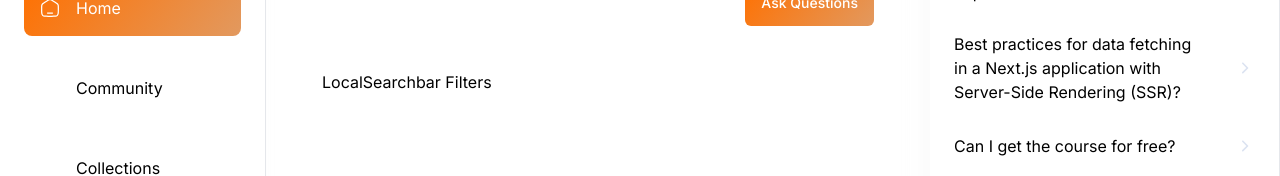
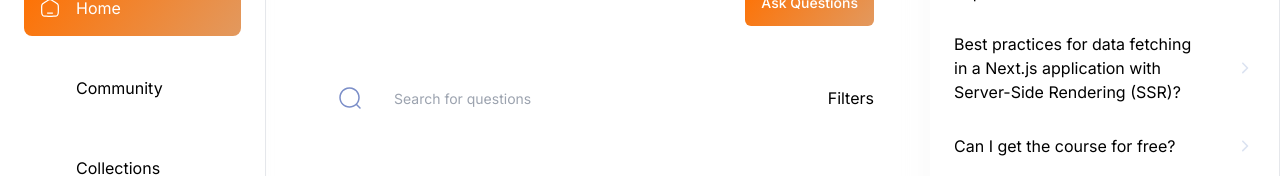
Before and after one commit to prince2167/devoverflow_nextjs13, a Next.js app: page / in a window 1280 px wide. Shown: the part 164-340 px from the top of the page. Built offline with nearby package versions, Linux system fonts and the light colour scheme; no server answers.

Commit message:
add local searchbar

```diff
--- a/app/(root)/(home)/page.tsx
+++ b/app/(root)/(home)/page.tsx
@@ -1,3 +1,4 @@
+import LocalSearchbar from "@/components/shared/search/LocalSearchbar";
 import { Button } from "@/components/ui/button";
 import Link from "next/link";
 
@@ -14,7 +15,14 @@
       </div>
 
       <div className="mt-11 flex justify-between gap-5 max-sm:flex-col sm:items-center">
-        LocalSearchbar Filters
+        <LocalSearchbar
+          route="/"
+          iconPosition="left"
+          imageScr="/assets/icons/search.svg"
+          placeholder="Search for questions"
+          otherClasses="flex-1"
+        />{" "}
+        Filters
       </div>
     </>
   );
--- /dev/null
+++ b/components/shared/search/LocalSearchbar.tsx
@@ -0,0 +1,56 @@
+"use client";
+
+import { Input } from "@/components/ui/input";
+import Image from "next/image";
+import React from "react";
+
+interface CustomInputsProps {
+  route: string;
+  iconPosition: string;
+  imageScr: string;
+  placeholder: string;
+  otherClasses?: string;
+}
+
+const LocalSearchbar = ({
+  route,
+  iconPosition,
+  imageScr,
+  placeholder,
+  otherClasses,
+}: CustomInputsProps) => {
+  return (
+    <div
+      className={`background-light800_darkgradient flex min-h-[56px] grow items-center gap-5 rounded-[10px] px-4 ${otherClasses}`}
+    >
+      {iconPosition === "left" && (
+        <Image
+          src={imageScr}
+          alt="search image"
+          width={24}
+          height={24}
+          className="cursor-pointer"
+        />
+      )}
+      <Input
+        type="text"
+        placeholder={placeholder}
+        value=""
+        onChange={() => {}}
+        className="paragraph-regular no-focus placeholder background-light800_darkgradient border-none shadow-none outline-none"
+      />
+
+      {iconPosition === "right" && (
+        <Image
+          src={imageScr}
+          alt="search image"
+          width={24}
+          height={24}
+          className="cursor-pointer"
+        />
+      )}
+    </div>
+  );
+};
+
+export default LocalSearchbar;
```
